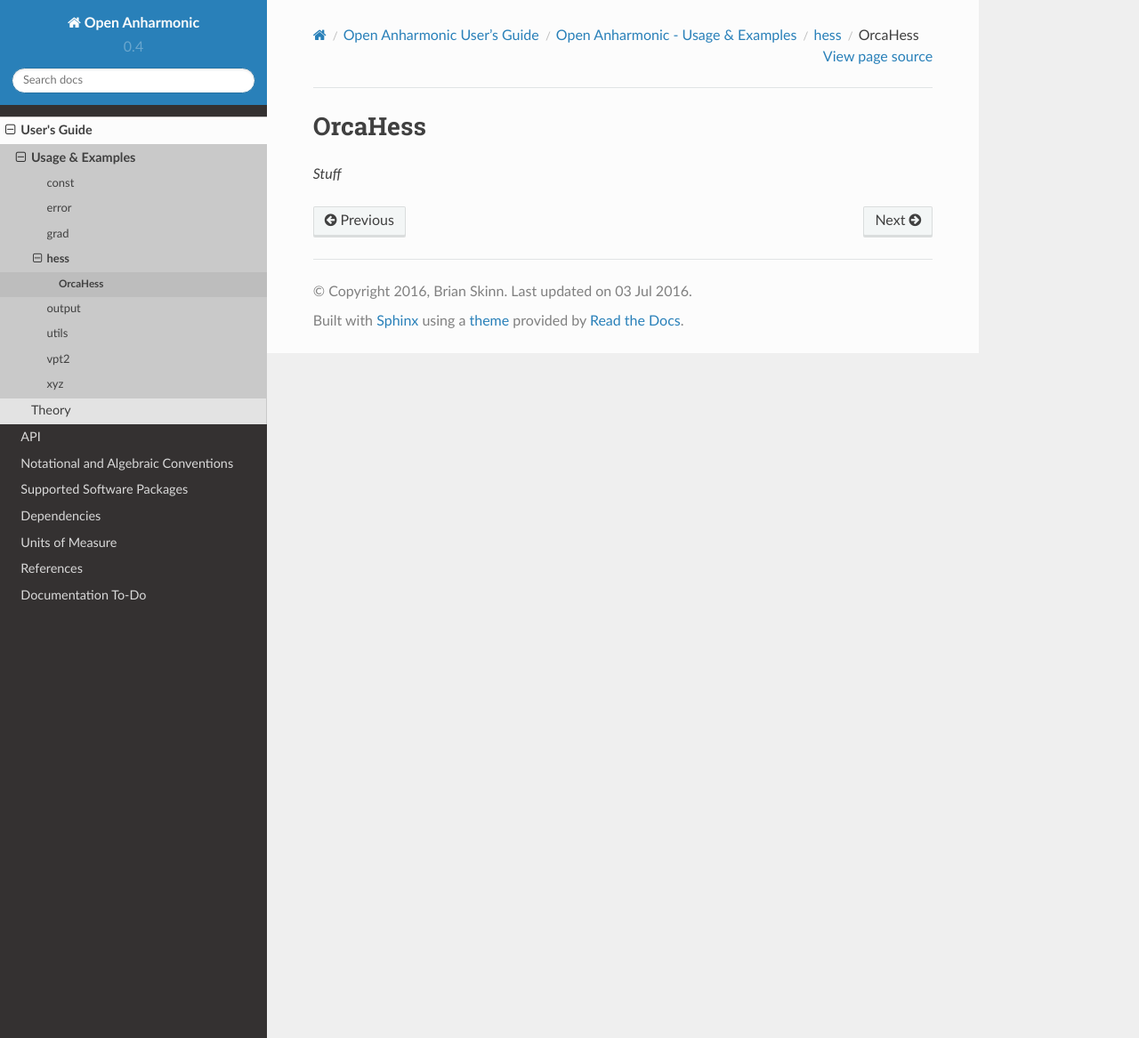
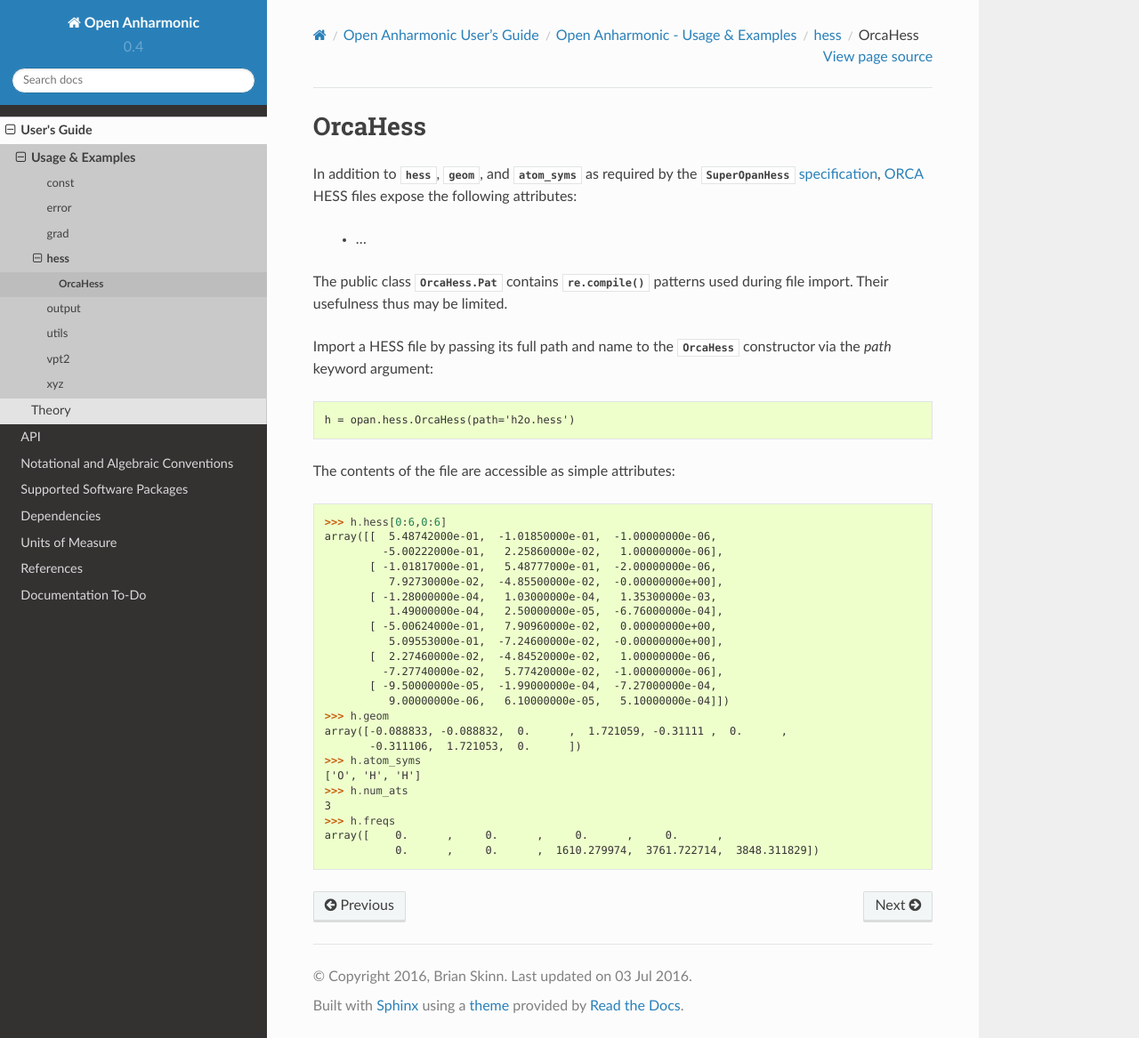
Before and after one commit to bskinn/opan, a Sphinx documentation site: the page built from doc/source/userguide/usage/hess/orca_hess.rst, in a window 1280 px wide and 1167 px high. Shown: the whole window at 89% size. Built offline with Sphinx 7.4.7 and the Read the Docs theme 2.0.0, drawn with Linux system fonts in a browser that asks for light colours.

Commit message:
UG/DOC: grad / OrcaEngrad // hess / OrcaHess
 * grad and OrcaEngrad User Guide pages done
   * Includes doctests for OrcaEngrad
 * hess UG main page done
 * OrcaHess UG page in progress
 * Tweaks/updates to some of hess.py docstring
 * Update .gitignore and conf.py (remove obsolete |unicode| subst)

```diff
--- a/doc/source/conf.py
+++ b/doc/source/conf.py
@@ -151,8 +151,6 @@ rst_epilog = """
 .. |type| replace:: :obj:`type`
 
 .. |str| replace:: :obj:`str`
-
-.. |unicode| replace:: :obj:`unicode`
 
 .. |bool| replace:: :obj:`bool`
 
--- a/doc/source/references.rst
+++ b/doc/source/references.rst
@@ -5,6 +5,8 @@ References
 ==========
 
 .. [Bar11] V. Barone, M. Biczysko, J. Bloino, M. Borkowska-Panek, I. Carnimeo, P. Panek. *Int J Quantum Chem* **112**\ : 2185, 2011. `doi:10.1002/qua.23224 <http://dx.doi.org/10.1002/qua.23224>`__
+
+.. [Blo12] J. Bloino, M. Biczysko, V. Barone. *J Chem Theor Comput* **8**\ (3): 1015, 2012. `doi:10.1021/ct200814m <http://dx.doi.org/10.1021/ct200814m>`__
 
 .. [Gri10] S. Grimme, J. Antony, S. Erlich, H. Krieg. *J Chem Phys* **132**\ (15): 154104, 2010. `doi:10.1063/1.3382344 <http://dx.doi.org/10.1063/1.3382344>`__
 
--- a/doc/source/userguide/usage/grad/index.rst
+++ b/doc/source/userguide/usage/grad/index.rst
@@ -10,7 +10,7 @@ potentially reducing the associated computational demand [Bar11]_. Other
 calculations envisioned for eventual Open Anharmonic
 implementation would also make more direct use of gradient data.
 
-In order to enable automated parsing of gradient data from multiple
+In order to enable automated parsing of gradient data from various
 computational software packages, a common interface must be defined
 by which the automated components of ``opan`` can access needed data in
 a uniform manner.  This interface is defined by the abstract
--- a/doc/source/userguide/usage/hess/orca_hess.rst
+++ b/doc/source/userguide/usage/hess/orca_hess.rst
@@ -1,6 +1,69 @@
 .. Usage for OrcaHess
+
+.. testsetup:: import
+
+    import opan, os
+    olddir = os.getcwd()
+    os.chdir(os.path.join('source', '_static'))
+
+.. testsetup:: usage
+
+    import opan, os
+    olddir = os.getcwd()
+    os.chdir(os.path.join('source', '_static'))
+    h = opan.hess.OrcaHess(path='h2o.hess')
+
+.. testcleanup:: *
+
+    os.chdir(olddir)
 
 OrcaHess
 ========
 
-*Stuff*
+In addition to :attr:`~opan.hess.OrcaHess.hess`,
+:attr:`~opan.hess.OrcaHess.geom`, and
+:attr:`~opan.hess.OrcaHess.atom_syms`
+as required by the :class:`~opan.hess.SuperOpanHess`
+:doc:`specification <index>`, |orca| HESS files expose the following
+attributes:
+
+ * ...
+
+The public class :class:`OrcaHess.Pat <opan.hess.OrcaHess.Pat>` contains
+|re.compile| patterns used during file import. Their usefulness thus may be
+limited.
+
+Import a HESS file by passing its full path and name to the
+:class:`~opan.hess.OrcaHess` constructor via the `path` keyword argument:
+
+.. doctest:: import
+
+    h = opan.hess.OrcaHess(path='h2o.hess')
+
+The contents of the file are accessible as simple attributes:
+
+.. doctest:: usage
+
+    >>> h.hess[0:6,0:6]
+    array([[  5.48742000e-01,  -1.01850000e-01,  -1.00000000e-06,
+             -5.00222000e-01,   2.25860000e-02,   1.00000000e-06],
+           [ -1.01817000e-01,   5.48777000e-01,  -2.00000000e-06,
+              7.92730000e-02,  -4.85500000e-02,  -0.00000000e+00],
+           [ -1.28000000e-04,   1.03000000e-04,   1.35300000e-03,
+              1.49000000e-04,   2.50000000e-05,  -6.76000000e-04],
+           [ -5.00624000e-01,   7.90960000e-02,   0.00000000e+00,
+              5.09553000e-01,  -7.24600000e-02,  -0.00000000e+00],
+           [  2.27460000e-02,  -4.84520000e-02,   1.00000000e-06,
+             -7.27740000e-02,   5.77420000e-02,  -1.00000000e-06],
+           [ -9.50000000e-05,  -1.99000000e-04,  -7.27000000e-04,
+              9.00000000e-06,   6.10000000e-05,   5.10000000e-04]])
+    >>> h.geom
+    array([-0.088833, -0.088832,  0.      ,  1.721059, -0.31111 ,  0.      ,
+           -0.311106,  1.721053,  0.      ])
+    >>> h.atom_syms
+    ['O', 'H', 'H']
+    >>> h.num_ats
+    3
+    >>> h.freqs
+    array([    0.      ,     0.      ,     0.      ,     0.      ,
+               0.      ,     0.      ,  1610.279974,  3761.722714,  3848.311829])
```
Also changed, not shown: doc/source/userguide/usage/grad/orca_engrad.rst (+63 -1 lines), doc/source/userguide/usage/hess/index.rst (+30 -2 lines), 4 other files.
